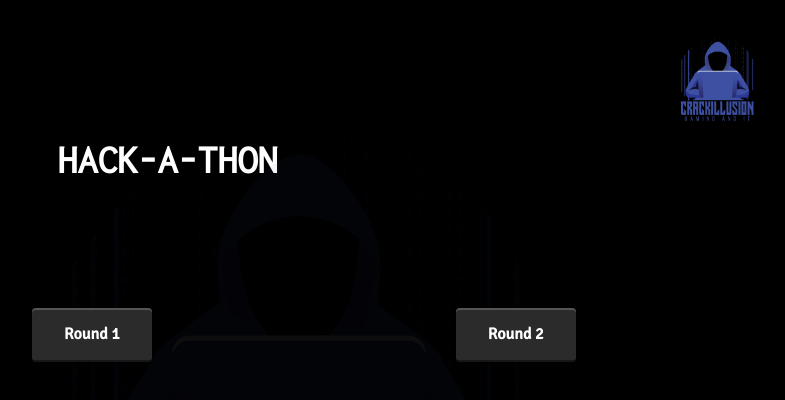
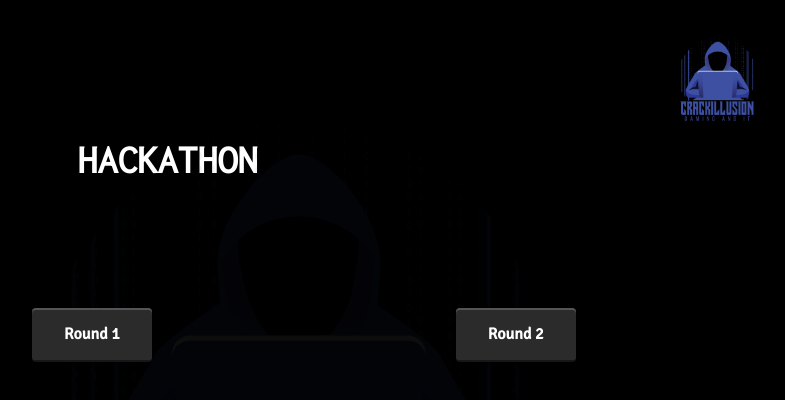
Before and after one commit to Jasbir0111/Hackathon, a plain HTML site: page index.html in a window 1280 px wide. Shown: the top 400 px of the page, without its empty margins (476-1261 px from the left). Drawn offline with Linux system fonts and the light colour scheme.

Commit message:
Update index.html

```diff
--- a/index.html
+++ b/index.html
@@ -16,7 +16,7 @@
   </div>
   <a href="page2.html" class="Round1">Round 1</a>
   <a href="page3.html" class="Round2">Round 2</a>
-  <h1>HACK-A-THON</h1>
+  <h1>HACKATHON</h1>
   <img class="logo" src="images/Samashti.png" alt="">
   <img class="CI" src="crackillusion.png" alt="">
 </body>
```
